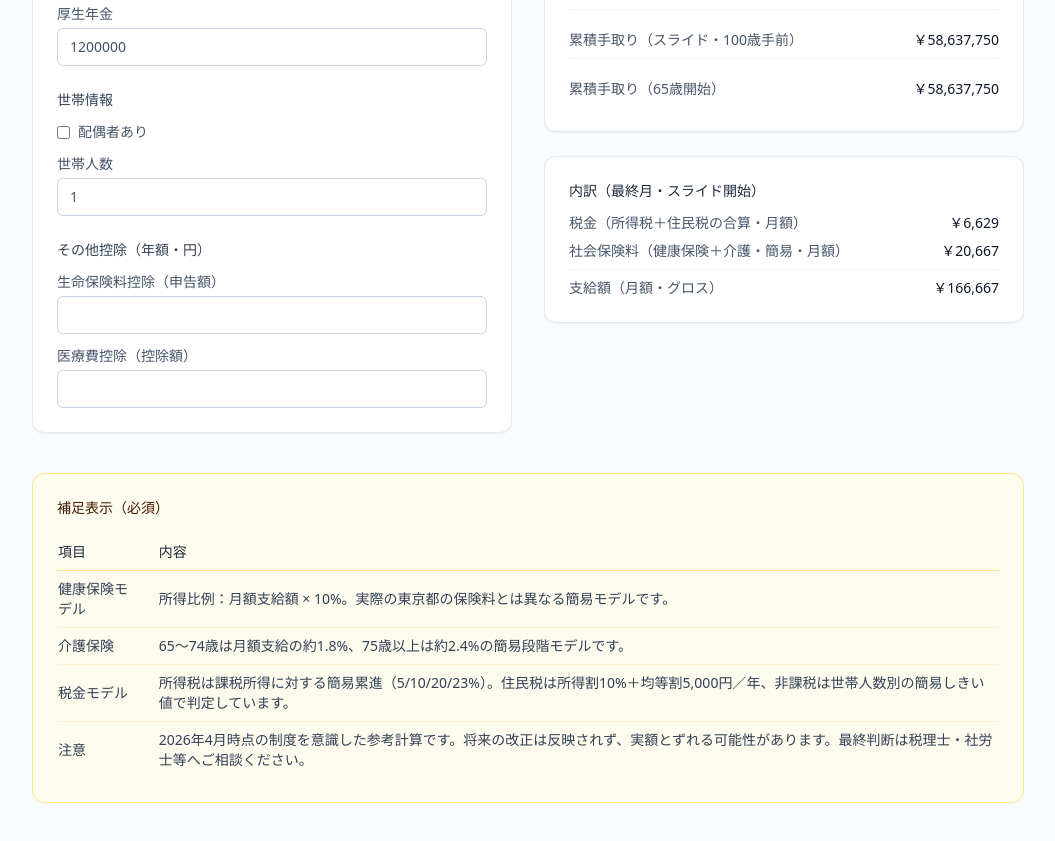
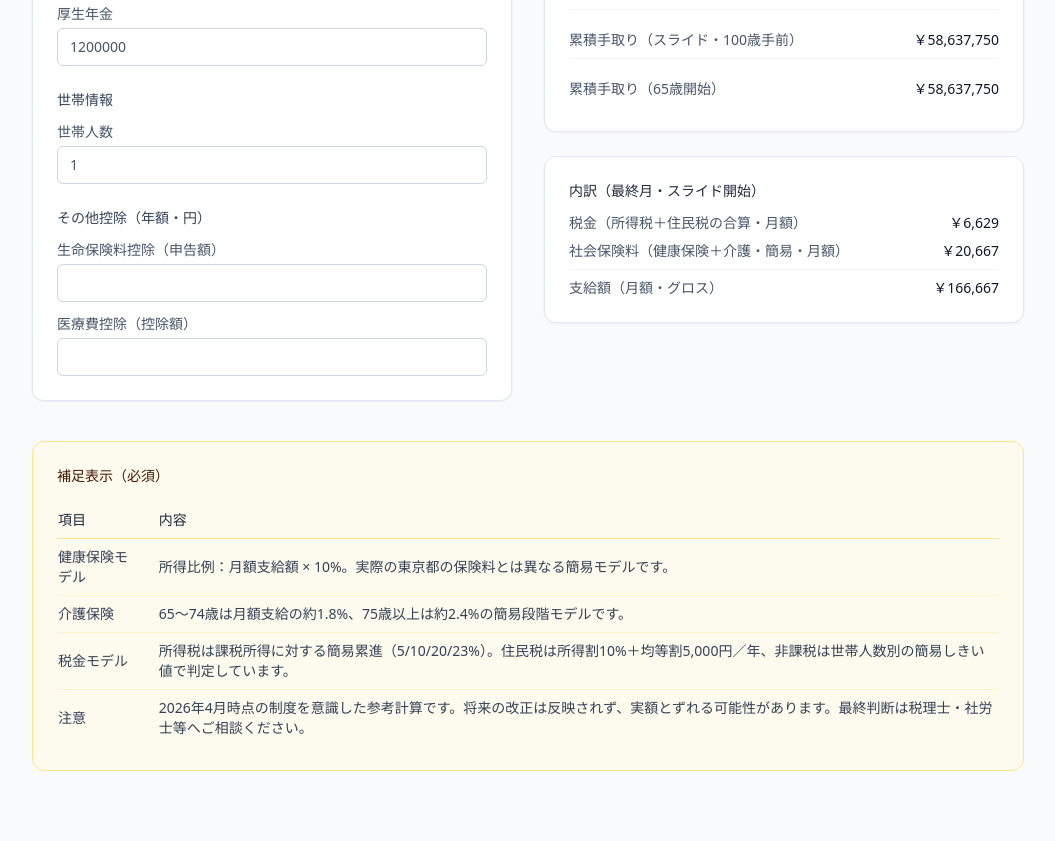
Before and after one commit to yoko345/pension_simulator, a Next.js app: page / in a window 1280 px wide. Shown: the part 1200-2041 px from the top of the page, without its empty margins (112-1167 px from the left). After the commit the page ends 2019 px from the top, so only its background shows below. Built offline with nearby package versions, Linux system fonts and the light colour scheme.

Commit message:
仕様を考えた際、配偶者のチェックボックスは不要となったため、削除する修正。また、仕様の変更に伴う仕様の修正。

```diff
--- a/src/components/pension/PensionForm.tsx
+++ b/src/components/pension/PensionForm.tsx
@@ -11,8 +11,6 @@
     onEmployee: (n: number) => void;
     spousePension: number;
     onSpousePension: (n: number) => void;
-    hasSpouse: boolean;
-    onHasSpouse: (v: boolean) => void;
     spouseIncome: number;
     onSpouseIncome: (n: number) => void;
     householdSize: number;
@@ -21,12 +19,11 @@
     onLifeInsurance: (n: number) => void;
     medicalExpense: number;
     onMedicalExpense: (n: number) => void;
-    startAgeMonths: number;
-    onStartAgeMonths: (n: number) => void;
-    slideFactorPercentLabel: string;
 };
 
-export function PensionForm({ preset, onPreset, basic, onBasic, employee, onEmployee, spousePension, onSpousePension, hasSpouse, onHasSpouse, spouseIncome, onSpouseIncome, householdSize, onHouseholdSize, lifeInsurance, onLifeInsurance, medicalExpense, onMedicalExpense, startAgeMonths, onStartAgeMonths, slideFactorPercentLabel }: PensionFormProps) {
+export function PensionForm({ preset, onPreset, basic, onBasic, employee, onEmployee, spousePension, onSpousePension, spouseIncome, onSpouseIncome, householdSize, onHouseholdSize, lifeInsurance, onLifeInsurance, medicalExpense, onMedicalExpense }: PensionFormProps) {
+    const hasSpouse = preset !== "single";
+
     return (
         <div className="space-y-6 rounded-xl border border-slate-200 bg-white p-6 shadow-sm">
             <h2 className="text-lg font-medium text-slate-800">入力</h2>
@@ -91,14 +88,6 @@
 
             <div className="space-y-3">
                 <p className="text-sm font-medium text-slate-700">世帯情報</p>
-                <label className="flex items-center gap-2 text-sm text-slate-600">
-                    <input
-                        type="checkbox"
-                        checked={hasSpouse}
-                        onChange={(e) => onHasSpouse(e.target.checked)}
-                    />
-                    配偶者あり
-                </label>
                 {hasSpouse && (
                     <label className="block text-sm text-slate-600">
                         配偶者所得（年額・円）
--- a/src/components/pension/PensionSimulator.tsx
+++ b/src/components/pension/PensionSimulator.tsx
@@ -15,7 +15,7 @@
     const [basic, setBasic] = useState(defaultPensionInput.pension.basic);
     const [employee, setEmployee] = useState(defaultPensionInput.pension.employee);
     const [spousePension, setSpousePension] = useState(defaultPensionInput.pension.spousePension ?? 0);
-    const [hasSpouse, setHasSpouse] = useState(defaultPensionInput.family.hasSpouse);
+    const hasSpouse = preset !== "single";
     const [spouseIncome, setSpouseIncome] = useState(defaultPensionInput.family.spouseIncome);
     const [householdSize, setHouseholdSize] = useState(defaultPensionInput.family.householdSize);
     const [lifeInsurance, setLifeInsurance] = useState(defaultPensionInput.insurance.lifeInsurance);
@@ -56,7 +56,6 @@
     const applyPreset = (p: FamilyPreset) => {
         setPreset(p);
         const f = applyFamilyPreset(p);
-        setHasSpouse(f.hasSpouse);
         setSpouseIncome(f.spouseIncome);
         setHouseholdSize(f.householdSize);
     };
@@ -139,8 +138,6 @@
                     onEmployee={setEmployee}
                     spousePension={spousePension}
                     onSpousePension={setSpousePension}
-                    hasSpouse={hasSpouse}
-                    onHasSpouse={setHasSpouse}
                     spouseIncome={spouseIncome}
                     onSpouseIncome={setSpouseIncome}
                     householdSize={householdSize}
@@ -149,9 +146,6 @@
                     onLifeInsurance={setLifeInsurance}
                     medicalExpense={medicalExpense}
                     onMedicalExpense={setMedicalExpense}
-                    startAgeMonths={startAgeMonths}
-                    onStartAgeMonths={setStartAgeMonths}
-                    slideFactorPercentLabel={`${(slideFactor * 100).toFixed(2)}%`}
                 />
 
                 <div className="space-y-6">
--- a/src/lib/calculations.ts
+++ b/src/lib/calculations.ts
@@ -270,15 +270,15 @@
     return rows;
 }
 
-export function applyFamilyPreset(preset: FamilyPreset): Pick<UserInput["family"], "hasSpouse" | "spouseIncome" | "householdSize"> {
+export function applyFamilyPreset(preset: FamilyPreset): Pick<UserInput["family"], "spouseIncome" | "householdSize"> {
     switch (preset) {
         case "single":
-            return { hasSpouse: false, spouseIncome: 0, householdSize: 1 };
+            return { spouseIncome: 0, householdSize: 1 };
         case "singleEarner":
-            return { hasSpouse: true, spouseIncome: 0, householdSize: 2 };
+            return { spouseIncome: 0, householdSize: 2 };
         case "dualIncome":
-            return { hasSpouse: true, spouseIncome: 2_000_000, householdSize: 2 };
+            return { spouseIncome: 2_000_000, householdSize: 2 };
         default:
-            return { hasSpouse: false, spouseIncome: 0, householdSize: 1 };
+            return { spouseIncome: 0, householdSize: 1 };
     }
 }
```
Also changed, not shown: 1 other file (tests, documents, lock files or other folders).
